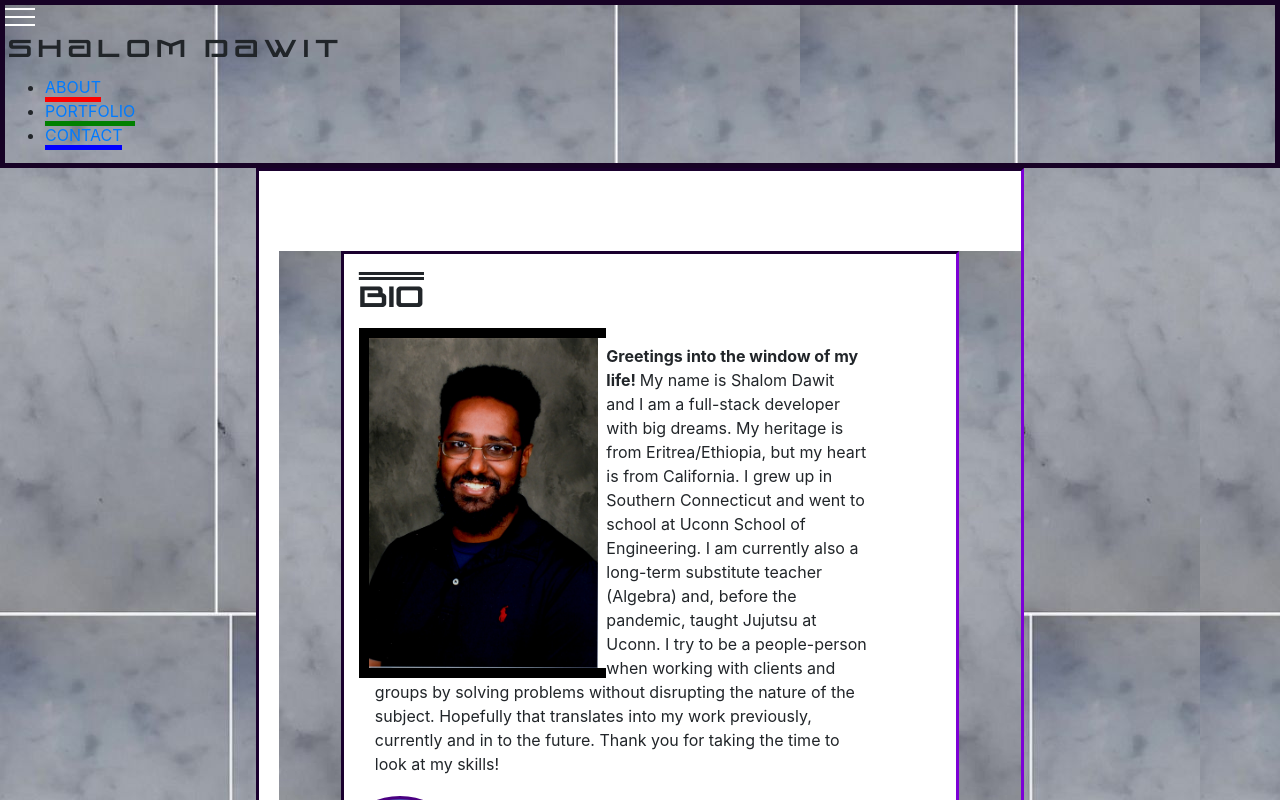
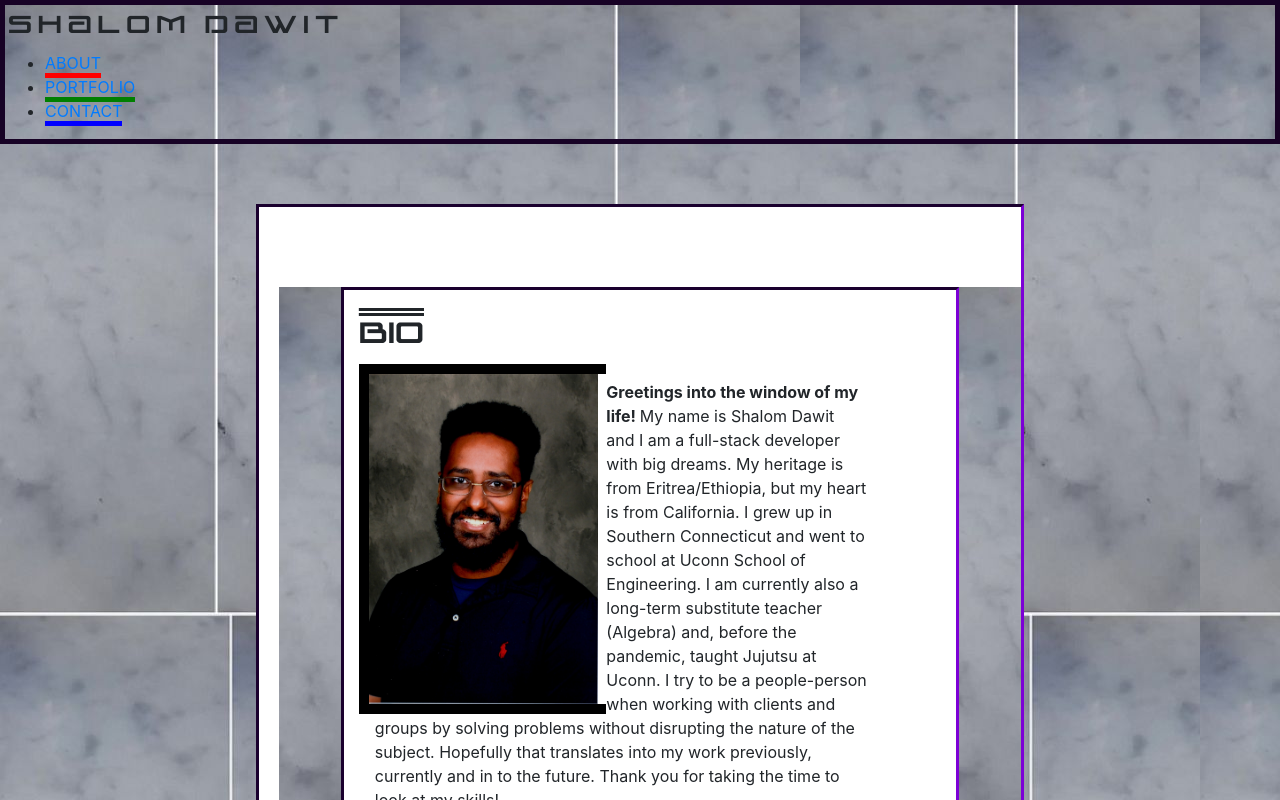
Before and after one commit to MrDawit/Portafoglio_react, a React (Create React App) app in the folder client/: page / in a window 1280 px wide. Shown: the top 800 px of the page. Built offline with nearby package versions, Linux system fonts and the light colour scheme.

Commit message:
navbar drawer sans old styling

```diff
--- a/client/src/App.js
+++ b/client/src/App.js
@@ -51,24 +51,27 @@ class App extends Component {
     render() {
 //drawer
 let backdrop;
-    let sideDrawer;
+   // let sideDrawer;
 
     if (this.state.sideDrawerOpen) {
       backdrop = <Backdrop click={this.backdropClickHandler} />
-      sideDrawer = <SideDrawer />
+      // sideDrawer = <SideDrawer />
     }
 
         return (
           <>
           <Router>
             <div className='bod'>
-          <div style={{ height: '100%' }}>
+              <div>
+
         <Toolbar drawerClickHandler={this.drawerToggleClickHandler} />
-        {sideDrawer}
+        {/* {sideDrawer} */}
+        <SideDrawer show={this.state.sideDrawerOpen}/>
         {backdrop}
-        <main style={{ marginTop: '0px' }}>
+        <main>
         {/* <Router>
         <Navbar/> */}
+
             <ProjectProvider>
             <Switch>
             {/* <Route exact path="/" component={ProjectList}></Route> */}
--- a/client/src/components/SideDrawer/index.js
+++ b/client/src/components/SideDrawer/index.js
@@ -3,8 +3,12 @@ import { Link } from 'react-router-dom';
 import './style.css'
 
 const sideDrawer = props => {
+  let drawerClasses = "side-drawer";
+  if (props.show) {
+    drawerClasses = "side-drawer open";
+  }
   return (
-    <nav className="side-drawer">
+    <nav className={drawerClasses}>
      <ul>
                     <li>
                     <Link id="red" to="/main">ABOUT</Link>
--- a/client/src/components/SideDrawer/style.css
+++ b/client/src/components/SideDrawer/style.css
@@ -8,4 +8,16 @@
     width: 70%;
     max-width: 400px;
     z-index:200;
+    transform: translateX(-100%);
+    transition: transform 0.3s ease-out;
 }
+
+.side-drawer.open{
+    transform: translateX(0);
+}
+
+@media (min-width:769px){
+    .side-drawer {
+        display: none;
+    }
+}
--- a/client/src/components/Toolbar/Toolbar.js
+++ b/client/src/components/Toolbar/Toolbar.js
@@ -5,8 +5,8 @@ import './style.css'
 
 const toolbar = props => (
     <header className="toolbar">
-        <nav className="toolbar__navigation">
-            <div className="toolbar__toggle-button">
+        <nav className="toolbar_navigation">
+            <div className="toolbar_toggle-button">
                 <DrawerToggleButton click={props.drawerClickHandler} />
             </div>
             <div className="toolbar__logo">
@@ -15,6 +15,7 @@ const toolbar = props => (
             </div>
             <div className="spacer" />
             <div className="toolbar_navigation-items">
+                <form>
                 <ul>
                     <li>
                     <Link id="red" to="/main">ABOUT</Link>
@@ -26,6 +27,7 @@ const toolbar = props => (
                     <Link id="blue" to="/contact">CONTACT</Link>
                     </li>
                 </ul>
+                </form>
             </div>
         </nav>
     </header>
--- a/client/src/components/Toolbar/style.css
+++ b/client/src/components/Toolbar/style.css
@@ -50,3 +50,20 @@ nav{
     font-family:bladeST, Arial, Helvetica, sans-serif;
     /* color:red; */
   }
+
+
+  @media (max-width: 768px) {
+      .toolbar_navigation-items{
+          display:none;
+      }
+  }
+  /* our big screens */
+  @media (min-width:769px){
+      .toolbar_toggle-button {
+          display:none;
+      }
+
+      .toolbar_logo {
+          margin-left:0;
+      }
+  }
```
Also changed, not shown: 1 other file (tests, documents, lock files or other folders).
